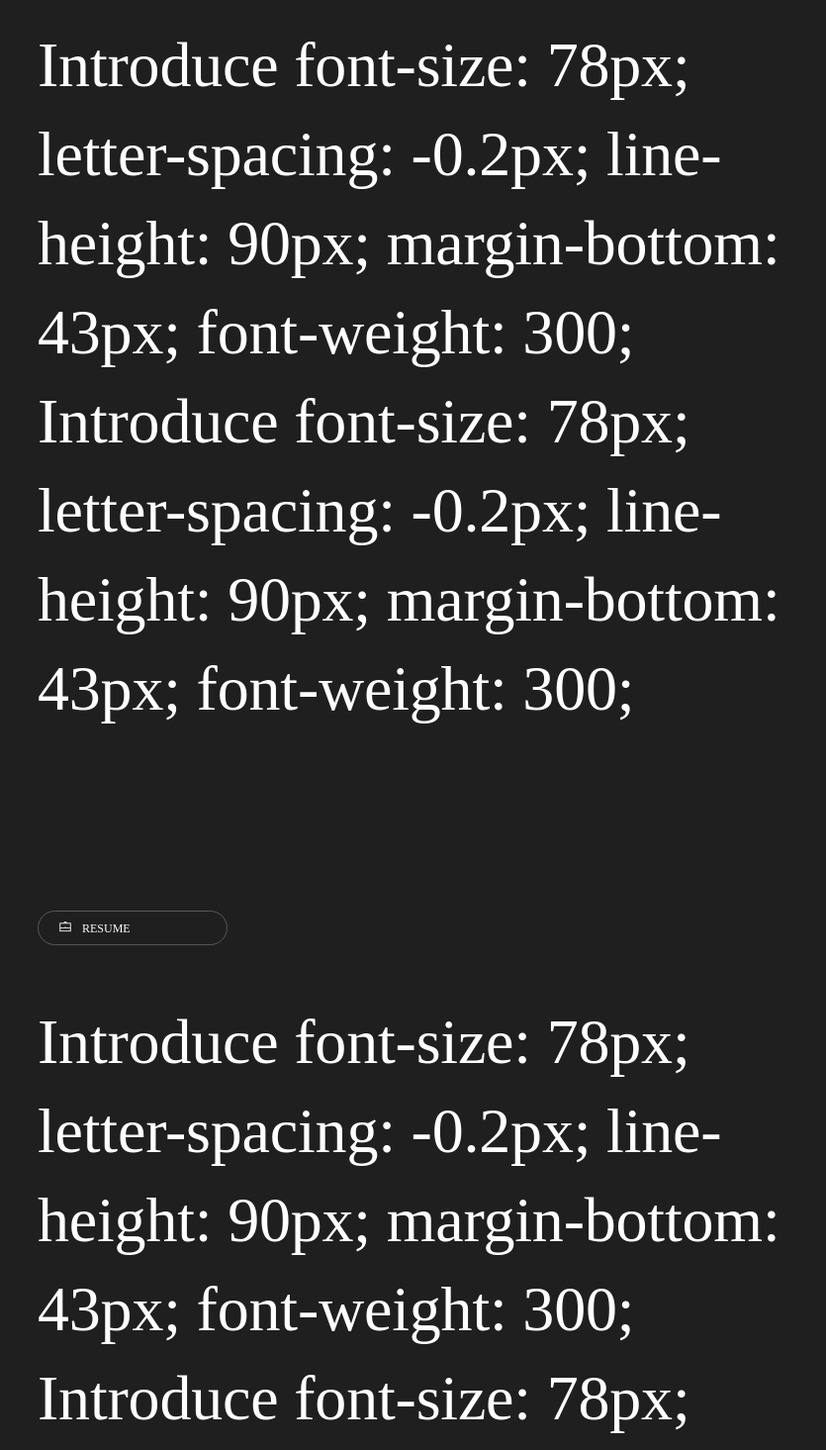
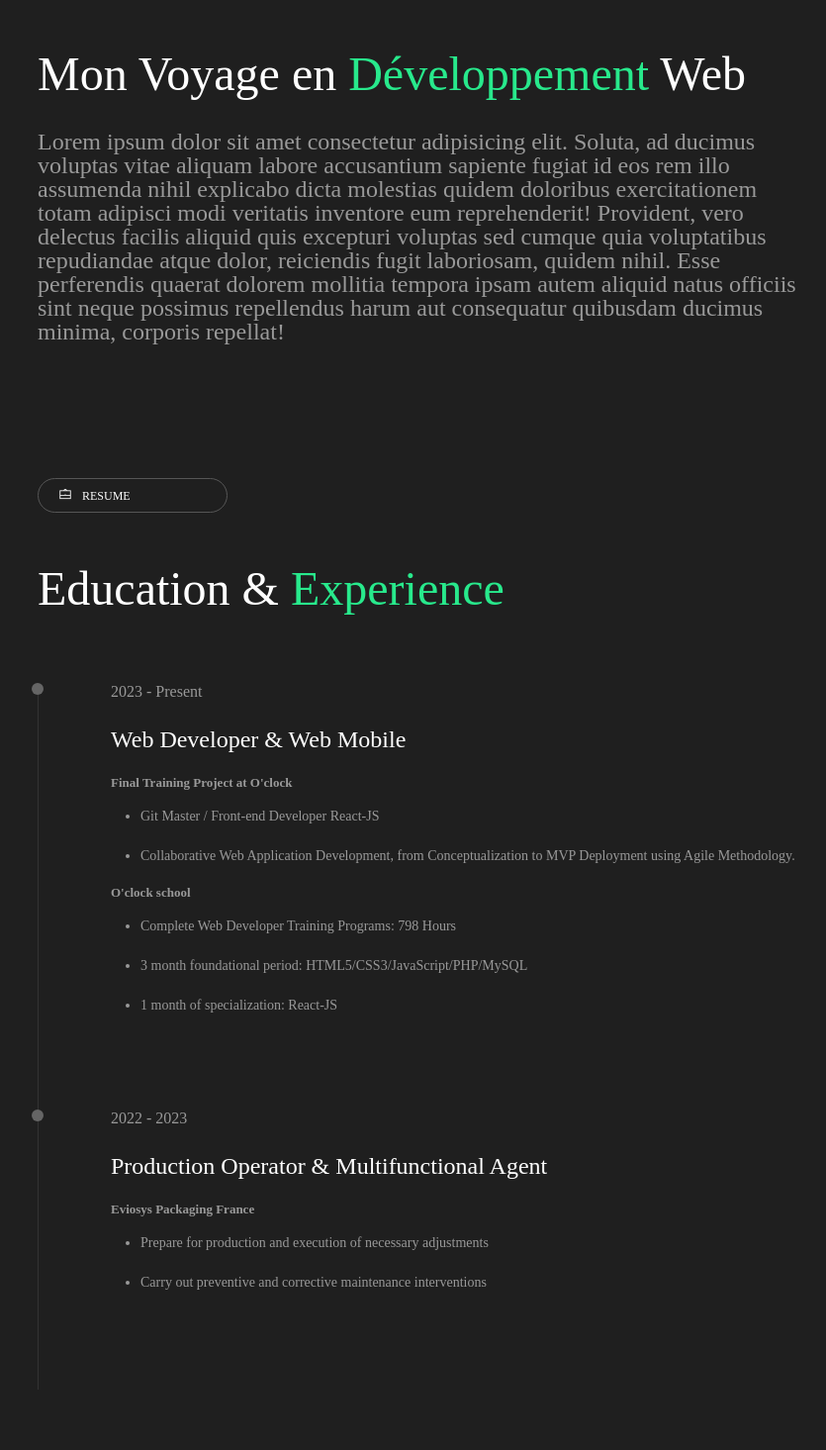
Before and after one commit to Ludovic-LABORDE/Portofolio, a React (Vite) app: page / in a window 1280 px wide. Shown: the part 1105-2570 px from the top of the page at 99% size, without its empty margins (382-1217 px from the left). Built offline with nearby package versions, Linux system fonts and the light colour scheme.

Commit message:
[Resume] Finished section

```diff
--- a/src/components/Card/Card.jsx
+++ b/src/components/Card/Card.jsx
@@ -1,6 +1,6 @@
 import Avatar from '@mui/joy/Avatar';
 import { Social } from './Social';
-
+import photo from '../../assets/image/pro-photo4.png'
 import './Card.scss'
 
 const BioCard = () => {
@@ -10,7 +10,7 @@ const BioCard = () => {
         <div className="sidebar--status"><span>Web</span><span>Developer</span></div>
         <i className="las la-code"></i>
       </div>
-      <Avatar alt="Ludovic Laborde" src="/static/images/avatar/1.jpg" sx={{ width: 100, height: 100, margin: '20px' }} />
+      <Avatar alt="Ludovic Laborde" src={photo} sx={{ width: 100, height: 100, margin: '20px' }} />
       <h2 className="sidebar--email">contact1@gmail.com</h2>
       <h2 className="sidebar--adress">Dijon, France</h2>
       <p className="sidebar--copyright">© 2023 All Rights Reserved</p>
--- a/src/components/Section/About/About.jsx
+++ b/src/components/Section/About/About.jsx
@@ -8,17 +8,16 @@ const About = ({ children, props }) => {
                 <div className='hero--content content--width'>
                     <div className='section--header'>
                         {children}
-                        <h1>
-                        Introduce    font-size: 78px;
-    letter-spacing: -0.2px;
-    line-height: 90px;
-    margin-bottom: 43px;
-    font-weight: 300;                            Introduce    font-size: 78px;
-    letter-spacing: -0.2px;
-    line-height: 90px;
-    margin-bottom: 43px;
-    font-weight: 300;
-                        </h1>
+                        <div>
+                            <div className='about--header'>
+                                <h2>
+                                    Mon Voyage en <span>Développement</span> Web
+                                </h2>
+                            </div>
+                            <p>
+                                Lorem ipsum dolor sit amet consectetur adipisicing elit. Soluta, ad ducimus voluptas vitae aliquam labore accusantium sapiente fugiat id eos rem illo assumenda nihil explicabo dicta molestias quidem doloribus exercitationem totam adipisci modi veritatis inventore eum reprehenderit! Provident, vero delectus facilis aliquid quis excepturi voluptas sed cumque quia voluptatibus repudiandae atque dolor, reiciendis fugit laboriosam, quidem nihil. Esse perferendis quaerat dolorem mollitia tempora ipsam autem aliquid natus officiis sint neque possimus repellendus harum aut consequatur quibusdam ducimus minima, corporis repellat!
+                            </p>
+                        </div>
                     </div>
                 </div>
             </div>
--- a/src/components/Section/About/About.scss
+++ b/src/components/Section/About/About.scss
@@ -1,4 +1,18 @@
+@use '../../../styles/var.scss';
+
 .hero--content {
     position: relative;
     z-index: 3;
+    .about--header {
+        h2 {
+            font-size: 48px;
+            margin-bottom: 2rem;
+            span {
+                color: var.$green;
+            }
+        }
+    }
+    p {
+        font-size: 24px;
+    }
 }
--- a/src/components/Section/Project/Project.jsx
+++ b/src/components/Section/Project/Project.jsx
@@ -8,17 +8,16 @@ const Project = ({ children, props }) => {
                 <div className='hero--content content--width'>
                     <div className='section--header'>
                         {children}
-                        <h1>
-                            Introduce    font-size: 78px;
-                            letter-spacing: -0.2px;
-                            line-height: 90px;
-                            margin-bottom: 43px;
-                            font-weight: 300;                            Introduce    font-size: 78px;
-                            letter-spacing: -0.2px;
-                            line-height: 90px;
-                            margin-bottom: 43px;
-                            font-weight: 300;
-                        </h1>
+                        <div className='project--header'>
+                            <h1>
+                                My <span>Project</span>
+                            </h1>
+                        </div>
+                        <div className='project--content'>
+                            <div>
+
+                            </div>
+                        </div>
                     </div>
                 </div>
             </div>
--- a/src/components/Section/Resume/Resume.jsx
+++ b/src/components/Section/Resume/Resume.jsx
@@ -8,17 +8,35 @@ const Resume = ({ children, props }) => {
                 <div className='hero--content content--width'>
                     <div className='section--header'>
                         {children}
-                        <h1>
-                            Introduce    font-size: 78px;
-                            letter-spacing: -0.2px;
-                            line-height: 90px;
-                            margin-bottom: 43px;
-                            font-weight: 300;                            Introduce    font-size: 78px;
-                            letter-spacing: -0.2px;
-                            line-height: 90px;
-                            margin-bottom: 43px;
-                            font-weight: 300;
-                        </h1>
+                        <div className='resume--header'>
+                            <h2>
+                                Education & <span>Experience</span>
+                            </h2>
+                        </div>
+                        <div className='resume--detail'>
+                            <span className='date'>2023 - Present</span>
+                            <h3>Web Developer & Web Mobile</h3>
+                            <p>Final Training Project at O'clock</p>
+                            <ul>
+                                <li>Git Master / Front-end Developer React-JS</li>
+                                <li>Collaborative Web Application Development, from Conceptualization to MVP Deployment using Agile Methodology.</li>
+                            </ul>
+                            <p>O'clock school</p>
+                            <ul>
+                                <li>Complete Web Developer Training Programs: 798 Hours</li>
+                                <li>3 month foundational period: HTML5/CSS3/JavaScript/PHP/MySQL</li>
+                                <li>1 month of specialization: React-JS</li>
+                            </ul>
+                        </div>
+                        <div className='resume--detail'>
+                            <span className='date'>2022 - 2023</span>
+                            <h3>Production Operator & Multifunctional Agent</h3>
+                            <p>‌Eviosys Packaging France</p>
+                            <ul>
+                                <li>Prepare for production and execution of necessary adjustments</li>
+                                <li>Carry out preventive and corrective maintenance interventions</li>
+                            </ul>
+                        </div>
                     </div>
                 </div>
             </div>
--- a/src/components/Section/Resume/Resume.scss
+++ b/src/components/Section/Resume/Resume.scss
@@ -0,0 +1,89 @@
+@use '../../../styles/var.scss';
+
+.custom--container {
+    .resume--header {
+        margin-bottom: 4rem;
+
+        h2 {
+            font-size: 48px;
+        }
+
+        span {
+            color: var.$green;
+        }
+    }
+
+    .resume--detail {
+        position: relative;
+        padding-left: 74px;
+        padding-bottom: 68px;
+
+        .date {
+            display: block;
+            margin-top: 8px;
+            margin-bottom: 28px;
+            transition: .3s;
+            color: #999999;
+        }
+
+        h3 {
+            font-size: 24px;
+            font-weight: 300;
+            margin-bottom: 25px;
+            color: #fff;
+        }
+
+        ul {
+            margin-bottom: 15px;
+
+            li {
+                text-align: left;
+                margin-left: 30px;
+                margin-bottom: 20px;
+                line-height: 20px;
+                list-style: disc;
+                font-size: 14px;
+                color: #999999;
+            }
+        }
+
+        p {
+            font-size: 13px;
+            font-weight: 600;
+            color: #999999;
+            margin-bottom: 18px;
+        }
+    }
+
+    .resume--detail::before {
+        content: '';
+        position: absolute;
+        width: 12px;
+        height: 12px;
+        background: #656565;
+        border-radius: 50%;
+        left: -6px;
+        top: 7px;
+        transition: .3s;
+    }
+    .resume--detail:hover {
+        .date {
+            color: var.$green;
+        }
+    }
+    .resume--detail:hover::before{
+        background-color: var.$green;
+    }
+
+
+    .resume--detail::after {
+        content: '';
+        background: #333333;
+        width: 1px;
+        height: 100%;
+        position: absolute;
+        left: 0;
+        top: 10px;
+        z-index: -1;
+    }
+}
```
Also changed, not shown: 2 other files (tests, documents, lock files or other folders).
